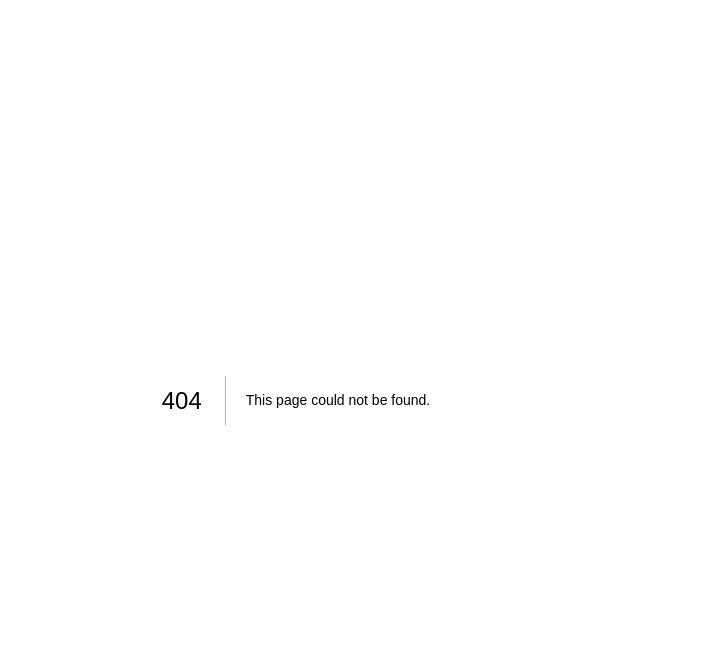
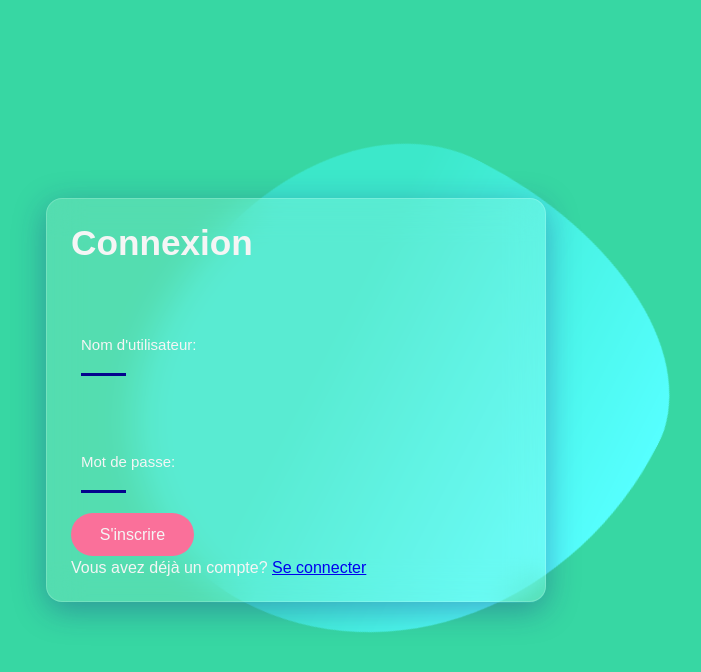
Before and after one commit to Renedeo/projet-mes-instant-SocketIO, a Next.js app in the folder front-end-nextjs/: page /register in a window 1280 px wide. Before the commit this address had no page. Shown: the top 672 px of the page, without its empty margins (344-1045 px from the left). Built offline with nearby package versions, Linux system fonts and the light colour scheme.

Commit message:
Feat <Front-end>: Foncitonnalité register
Permet de pouvoir permettre à l'utilisateur de pouvoir s'enregistrer.

```diff
--- /dev/null
+++ b/front-end-nextjs/src/app/register/page.js
@@ -0,0 +1,97 @@
+"use client"
+import { useState } from 'react';
+import Link from 'next/link';
+
+const Register = () => {
+  const [nom, setNom] = useState('');
+  const [motDePasse, setMotDePasse] = useState('');
+  const [errorMessage, setErrorMessage] = useState('');
+
+  const handleNomChange = (e) => {
+    setNom(e.target.value);
+    setErrorMessage('');
+  };
+
+  const handleMotDePasseChange = (e) => {
+    setMotDePasse(e.target.value);
+    setErrorMessage('');
+  };
+
+  const handleSubmit = async (e) => {
+    e.preventDefault();
+
+    try {
+      const response = await fetch('http://localhost:4000/register', {
+        method: 'POST',
+        headers: {
+          'Content-Type': 'application/json',
+        },
+        body: JSON.stringify({ nom, motDePasse }),
+      });
+
+      if (!response.ok) {
+        const errorData = await response.json();
+
+        if (response.status === 400 && errorData.message === 'Cet utilisateur existe déjà') {
+          // User already exists
+          setErrorMessage('Cet utilisateur existe déjà. Veuillez utiliser un nom d\'utilisateur différent.');
+        } else {
+          // Other registration error
+          console.error('Registration failed:', errorData);
+          setErrorMessage('Une erreur est survenue lors de l\'enregistrement. Veuillez réessayer.');
+        }
+
+        return;
+      }
+
+      // Assuming your backend returns a success message
+      const responseData = await response.json();
+      console.log(responseData);
+
+      // Redirect or perform other actions upon successful registration
+    } catch (error) {
+      // Handle registration error
+      console.error('Registration failed:', error);
+      setErrorMessage('Une erreur est survenue lors de l\'enregistrement. Veuillez réessayer.');
+    }
+  };
+
+  return (
+    <div className="container">
+      <div className="card">
+        <h1 className="title">Connexion</h1>
+        {errorMessage && <p className="error-message">{errorMessage}</p>}
+        <form onSubmit={handleSubmit}>
+          <div className='container-input'>
+            <input
+              type="text"
+              id="nom"
+              name="nom"
+              placeholder="Nom d'utilisateur:"
+              value={nom}
+              onChange={handleNomChange}
+            />
+            <label htmlFor="nom"><span>Nom d'utilisateur:</span></label>
+          </div>
+          <div className='container-input'>
+            <input
+              type="password"
+              id="motDePasse"
+              name="motDePasse"
+              placeholder='Mot de passe:'
+              value={motDePasse}
+              onChange={handleMotDePasseChange}
+            />
+            <label htmlFor="motDePasse"><span>Mot de passe:</span></label>
+          </div>
+          <button type="submit" className="btn">S'inscrire</button>
+          {/* Add a Link to the Login page */}
+          <p>Vous avez déjà un compte? <Link href="/">Se connecter</Link></p>
+        </form>
+      </div>
+      <div className="blob"></div>
+    </div>
+  );
+};
+
+export default Register;
--- a/front-end-nextjs/src/styles/Login.styles.css
+++ b/front-end-nextjs/src/styles/Login.styles.css
@@ -6,7 +6,8 @@
 }
 
 body {
-  background-color: #1f1f47;
+  /* background-color: #1f1f47; */
+  background-color: #37d7a3;
 }
 
 .container {
@@ -17,7 +18,6 @@ body {
   align-items: center;
   position: relative;
   overflow: hidden;
-  background-color: #1f1f47;
 }
 
 .card {
@@ -123,6 +123,7 @@ input + label > span {
   text-align: center;
   margin: 0 0 5px 0;
   font-size: large;
+  font-weight: 900;
 }
 
 .btn {
@@ -133,8 +134,10 @@ input + label > span {
   color: whitesmoke;
   background-color: #fa709a;
   padding: 0.8rem 1.8rem;
+  margin-bottom: 3px;
   border-radius: 2rem;
   cursor: pointer;
+
 }
 
 .blob {
```
Also changed, not shown: front-end-nextjs/package.json (+5 -4 lines), front-end-nextjs/src/app/page.js (+4 -3 lines), 1 other file (tests, documents, lock files or other folders).
